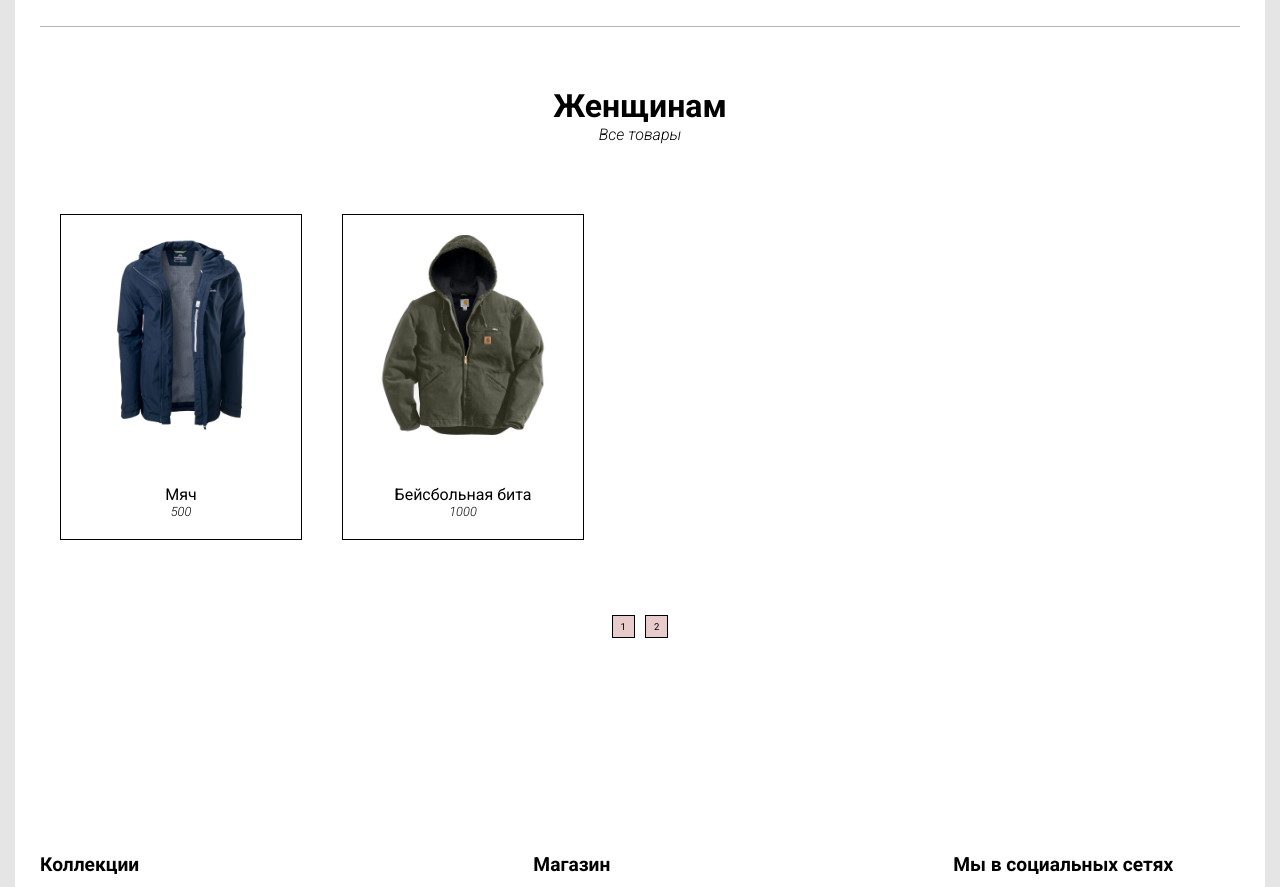
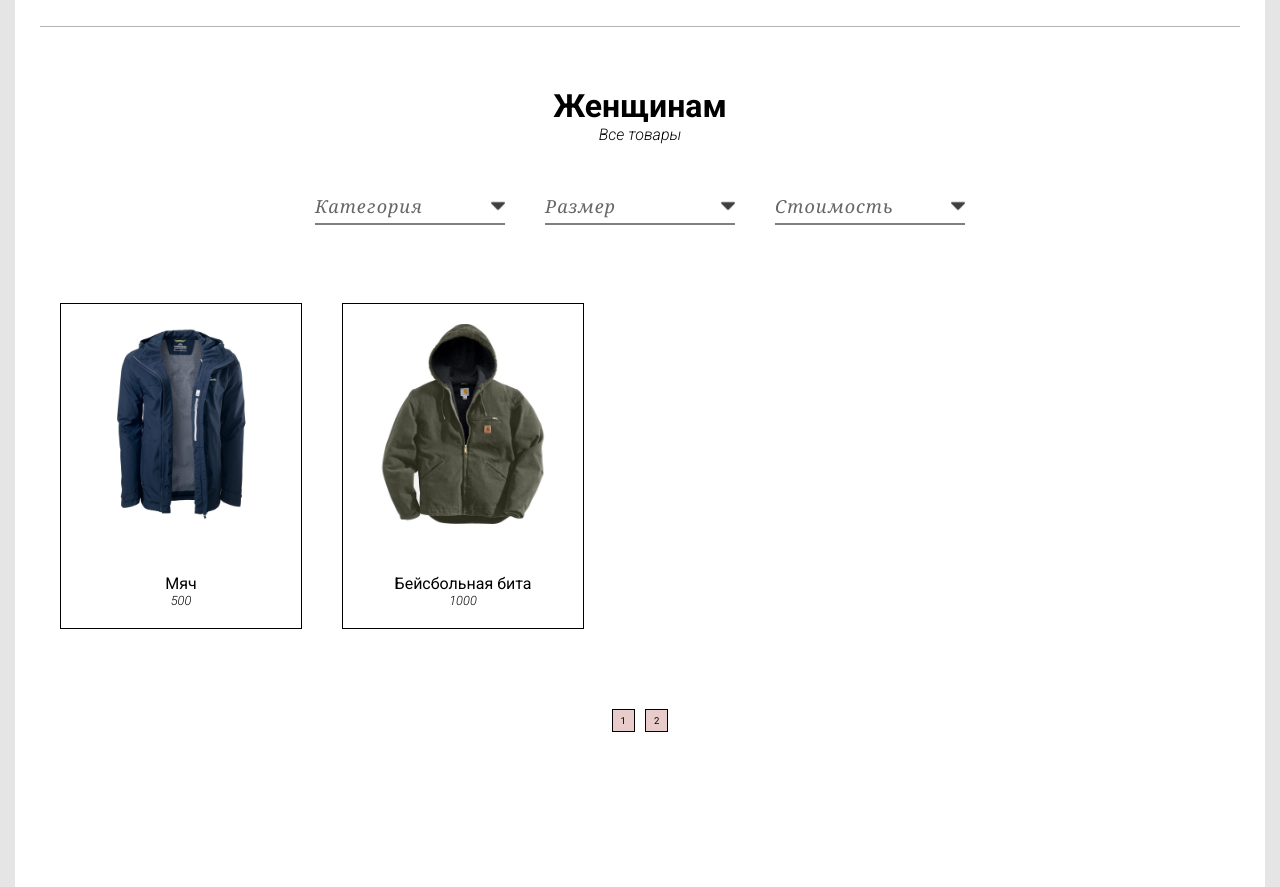
Before and after one commit to Alex48Yakunin/project2508, a PHP site: page /controllers/catalog.php?collection=1 in a window 1280 px wide. Shown: the part 147-1034 px from the top of the page. Run offline with PHP 8.4, Linux system fonts and the light colour scheme; data comes from the database, SQL or seed files in the repository.

Commit message:
Catalog
as

```diff
--- a/css/catalog.css
+++ b/css/catalog.css
@@ -18,7 +18,7 @@ a{
   -webkit-box-align: stretch;
       -ms-flex-align: stretch;
           align-items: stretch;
-  margin: 50px 0;
+  margin: 65px 0 55px;
 }
 
 .products .products-item {
@@ -80,3 +80,71 @@ a{
   cursor: pointer;
   background-color: rgba(139, 0, 0, 0.4);
 }
+
+.catalog-list{
+    display: flex;
+    justify-content: center;
+    align-items: center;
+    margin-top: 50px;
+}
+.catalog-select{
+    display: flex;
+    justify-content: space-between;
+    align-items: center;
+    min-width: 190px;
+    user-select: none;
+    cursor: pointer;
+    position: relative;
+    user-select: none;
+}
+.catalog-select hr{
+    width: 100%;
+    height: 2px;
+    background: rgba(0, 0, 0, 0.5);
+    position: absolute;
+    bottom: -7px;
+    border: none;
+}
+.catalog-list-item{
+    position: relative;
+    margin: 0 20px;
+}
+.catalog-list p{
+    font-family: georgia;
+    font-size: 18px;
+    font-style: italic;
+    letter-spacing: 1px;
+    color: rgba(51, 51, 51, 0.75);
+}
+.catalog-select img{
+    width: 14px;
+    height: 14px;
+}
+.catalog-select-list{
+    position: absolute;
+    right: 0;
+    left: 0;
+    bottom: -128px;
+    margin: auto;
+    z-index: 2;
+    background: white;
+    display: none;
+}
+.catalog-select-list p{
+    box-sizing: border-box;
+    padding: 15px 10px;
+    font-size: 16px;
+    height: 25px;
+    display: flex;
+    align-items: center;
+    cursor: pointer;
+    font-style: normal;
+    margin-left: 0;
+    user-select: none;
+}
+.catalog-menu-img-active{
+    transform: rotateX(180deg);
+}
+.catalog-select-list-row-hover{
+    background: rgba(128, 128, 128, 0.15);
+}
--- a/js/basket_list.js
+++ b/js/basket_list.js
@@ -36,15 +36,13 @@ $(document).ready(function () {
 
             if ($(this).parent().prev('.select-menu-header').children('.basket-select-card').length > 0) {
 
-                var img_for_changes = '';
+
 
                 $(this).parent().prev('.select-menu-header').children("img.basket-select-card").remove();
 
                 $(this).children("img.basket-select-card").each(function () {
 
-                    img_for_changes = $(this).get(0);
-                    console.log($(this).get(0));
-                    console.log(img_for_changes);
+
                     $(this).clone(true).appendTo($(this).parent().parent().prev('.select-menu-header'));
 
                 });
--- /dev/null
+++ b/js/catalog_list.js
@@ -0,0 +1,53 @@
+$(document).ready(function () {
+
+    $('.catalog-select').click(function () {
+
+        var menu_list = $(this).next('.catalog-select-list');
+
+
+        if (menu_list.css('display') == 'none') {
+            menu_list.css('display', 'block');
+            $(this).children('img').addClass('catalog-menu-img-active');
+        } else {
+            menu_list.css('display', 'none');
+            $(this).children('img').removeClass('catalog-menu-img-active');
+        }
+
+
+        /////////////////    Замента текста на выбранный /////////////////////
+
+        $(this).next('#select-menu-list').children('.select-menu-row').click(function () {
+
+            $(this).parent().prev('.select-menu-header').children('#select-menu-header-text').text($(this).text());
+            menu_list.css('display', 'none');
+            $(this).parent().prev('.select-menu-header').children('#select-menu-img').removeClass('select-menu-header-img-active');
+        });
+
+
+        /////////////////    Замента текста на выбранный /////////////////////
+
+        $(this).next('.catalog-select-list').children('.catalog-select-list-row').click(function () {
+
+            if ($(this).hasClass('catalog-size') == true){
+                $(this).parent().prev('.catalog-select').children('p').text('Размер: '+$(this).text());
+            } else {
+                $(this).parent().prev('.catalog-select').children('p').text($(this).text());
+            }
+
+            menu_list.css('display', 'none');
+
+            $(this).parent().prev('.select-menu-header').children('#select-menu-img').removeClass('select-menu-header-img-active');
+
+        });
+
+        /////////////////    Hover элементов списка  /////////////////////
+
+        $('.catalog-select-list-row').mouseenter(function () {
+            $(this).addClass('catalog-select-list-row-hover');
+        });
+        $('.catalog-select-list-row').mouseleave(function () {
+            $(this).removeClass('catalog-select-list-row-hover');
+        });
+
+    });
+});
--- a/views/basket.php
+++ b/views/basket.php
@@ -215,7 +215,7 @@
             <p class="form-text">Выберите способ оплаты</p>
 
             <div id="select-menu" class="basket-form-input">
-                <div class="select-menu-header select-menu-header">
+                <div class="select-menu-header">
                     <p id="select-menu-header-text">Банковская карта</p>
                     <img src="../images/icon/visa.png" id="basket-visa" class="basket-select-card">
                     <img src="../images/icon/mastercard.png" id="basket-mastercard" class="basket-select-card">
--- a/views/catalog.php
+++ b/views/catalog.php
@@ -4,11 +4,55 @@ require_once '../templates/header.php'; ?>
 <!-- breadcrumps -->
 
 <div class="title">
-    <h1><?php echo $collection_id->title?></h1>
+    <h1>
+        <?php echo $collection_id->title?>
+    </h1>
     <p>Все товары</p>
 </div>
 
-<!-- <div class="filter">Вставить выпадающий список Сергея</div> -->
+
+<div class="catalog-list">
+    <div class="catalog-list-item">
+        <div class="catalog-select">
+            <p>Категория</p>
+            <img src="../images/icon/down-arrow-select.png">
+            <hr>
+        </div>
+        <div class="catalog-select-list">
+            <p class="catalog-select-list-row">Мужские</p>
+            <p class="catalog-select-list-row">Женские</p>
+            <p class="catalog-select-list-row">Детские</p>
+            <p class="catalog-select-list-row">Взрослые</p>
+        </div>
+
+    </div>
+    <div class="catalog-list-item">
+        <div class="catalog-select">
+            <p>Размер</p>
+            <img src="../images/icon/down-arrow-select.png">
+            <hr>
+        </div>
+        <div class="catalog-select-list">
+            <p class="catalog-select-list-row catalog-size">M</p>
+            <p class="catalog-select-list-row catalog-size">S</p>
+            <p class="catalog-select-list-row catalog-size">L</p>
+            <p class="catalog-select-list-row catalog-size">L</p>
+        </div>
+    </div>
+    <div class="catalog-list-item">
+        <div class="catalog-select">
+            <p>Стоимость</p>
+            <img src="../images/icon/down-arrow-select.png">
+            <hr>
+        </div>
+        <div class="catalog-select-list">
+            <p class="catalog-select-list-row">0 - 2000 руб.</p>
+            <p class="catalog-select-list-row">2000 - 3000 руб.</p>
+            <p class="catalog-select-list-row">3000 - 6000 руб.</p>
+            <p class="catalog-select-list-row">6000 - 12000 руб.</p>
+        </div>
+    </div>
+</div>
 
 <div class="products">
     <?php
@@ -28,4 +72,7 @@ require_once '../templates/header.php'; ?>
     <div class="pages-item"> 2 </div>
 </div>
 
+<script src="../js/jquery-3.3.1.min.js"></script>
+<script src="../js/catalog_list.js"></script>
+
 <?php require_once '../templates/footer.php'; ?>
```
